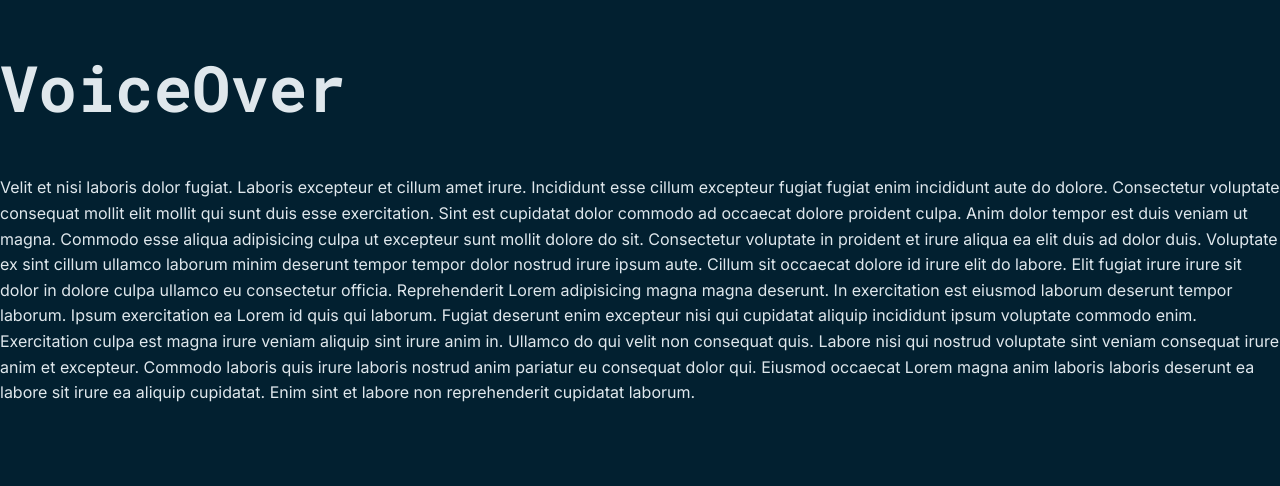
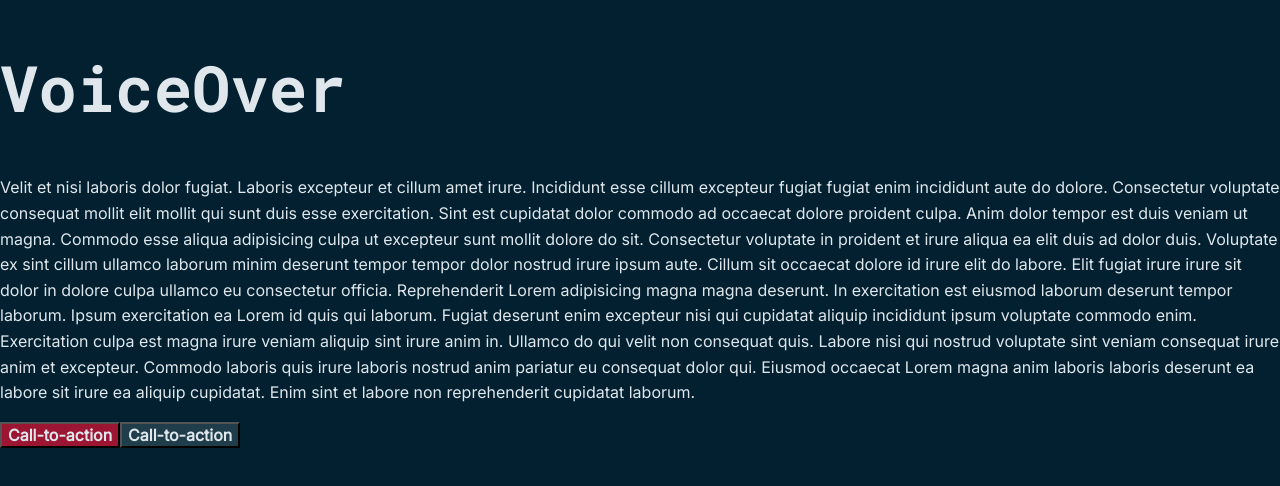
Before and after one commit to m-cheicki/VoiceOver_front, an Angular app: page / in a window 1280 px wide. Shown: the top 486 px of the page. Built offline with nearby package versions, Linux system fonts and the light colour scheme.

Commit message:
💄 WIP: set up styles

```diff
--- a/src/app/app.component.css
+++ b/src/app/app.component.css
@@ -13,3 +13,22 @@ p{
 
     color: var(--light-grey);
 }
+
+.cta{
+    font-family: var(--button-fontfam);
+    font-size: var(--button-fontsize);
+    font-weight: var(--button-fontweight);
+
+    letter-spacing: var(--button-letterspacing);
+
+    color: var(--button-color-text);
+
+}
+
+.main-cta{
+    background-color: var(--main-button-color);
+}
+
+.secondary-cta{
+    background-color: var(--second-button-color);
+}
--- a/src/app/app.component.html
+++ b/src/app/app.component.html
@@ -1,9 +1,9 @@
 <h1>VoiceOver</h1>
 
 <p>Velit et nisi laboris dolor fugiat. Laboris excepteur et cillum amet irure. Incididunt esse cillum excepteur fugiat fugiat enim incididunt aute do dolore. Consectetur voluptate consequat mollit elit mollit qui sunt duis esse exercitation. Sint est cupidatat dolor commodo ad occaecat dolore proident culpa. Anim dolor tempor est duis veniam ut magna.
+Commodo esse aliqua adipisicing culpa ut excepteur sunt mollit dolore do sit. Consectetur voluptate in proident et irure aliqua ea elit duis ad dolor duis. Voluptate ex sint cillum ullamco laborum minim deserunt tempor tempor dolor nostrud irure ipsum aute. Cillum sit occaecat dolore id irure elit do labore. Elit fugiat irure irure sit dolor in dolore culpa ullamco eu consectetur officia. Reprehenderit Lorem adipisicing magna magna deserunt. In exercitation est eiusmod laborum deserunt tempor laborum.
+Ipsum exercitation ea Lorem id quis qui laborum. Fugiat deserunt enim excepteur nisi qui cupidatat aliquip incididunt ipsum voluptate commodo enim. Exercitation culpa est magna irure veniam aliquip sint irure anim in. Ullamco do qui velit non consequat quis.
+Labore nisi qui nostrud voluptate sint veniam consequat irure anim et excepteur. Commodo laboris quis irure laboris nostrud anim pariatur eu consequat dolor qui. Eiusmod occaecat Lorem magna anim laboris laboris deserunt ea labore sit irure ea aliquip cupidatat. Enim sint et labore non reprehenderit cupidatat laborum.</p>
 
-Commodo esse aliqua adipisicing culpa ut excepteur sunt mollit dolore do sit. Consectetur voluptate in proident et irure aliqua ea elit duis ad dolor duis. Voluptate ex sint cillum ullamco laborum minim deserunt tempor tempor dolor nostrud irure ipsum aute. Cillum sit occaecat dolore id irure elit do labore. Elit fugiat irure irure sit dolor in dolore culpa ullamco eu consectetur officia. Reprehenderit Lorem adipisicing magna magna deserunt. In exercitation est eiusmod laborum deserunt tempor laborum.
-
-Ipsum exercitation ea Lorem id quis qui laborum. Fugiat deserunt enim excepteur nisi qui cupidatat aliquip incididunt ipsum voluptate commodo enim. Exercitation culpa est magna irure veniam aliquip sint irure anim in. Ullamco do qui velit non consequat quis.
-
-Labore nisi qui nostrud voluptate sint veniam consequat irure anim et excepteur. Commodo laboris quis irure laboris nostrud anim pariatur eu consequat dolor qui. Eiusmod occaecat Lorem magna anim laboris laboris deserunt ea labore sit irure ea aliquip cupidatat. Enim sint et labore non reprehenderit cupidatat laborum.</p>
+<button class="cta main-cta">Call-to-action</button>
+<button class="cta secondary-cta">Call-to-action</button>
--- a/src/styles.css
+++ b/src/styles.css
@@ -9,9 +9,13 @@
     --dark-red:   #9c1634;
     --light-grey: #dfe7ec;
 
+    --light-blue-600: #203D4B;
+
+
     /** Font style **/
     --family-header: 'Roboto Mono', monospace;
     --family-body: 'Inter', sans-serif;
+    --family-button: 'Inter', sans-serif;
 
     --size-header-1: 4em;
     --size-header-2: 3em;
@@ -25,6 +29,15 @@
     /** Navigation **/
 
     /** Call-to-actions **/
+    --button-fontfam: var(--family-button);
+    --button-fontsize: 1em;
+    --button-fontweight: 600;
+    --button-lineheight: 160%;
+    --button-letterspacing: 2%;
+    --button-color-text: var(--light-grey);
+
+    --main-button-color: var(--dark-red);
+    --second-button-color: var(--light-blue-600);
 
     /** Cards **/
 
```
